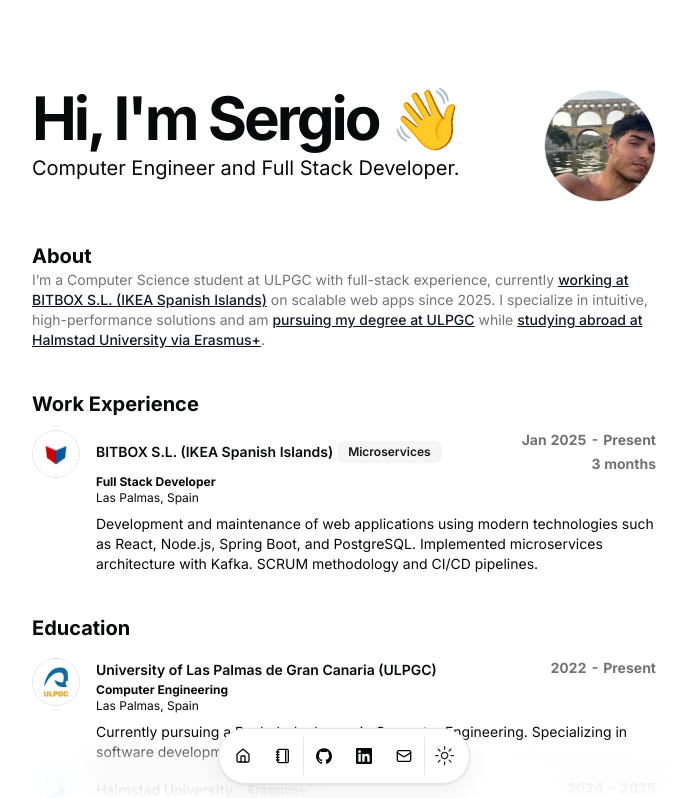
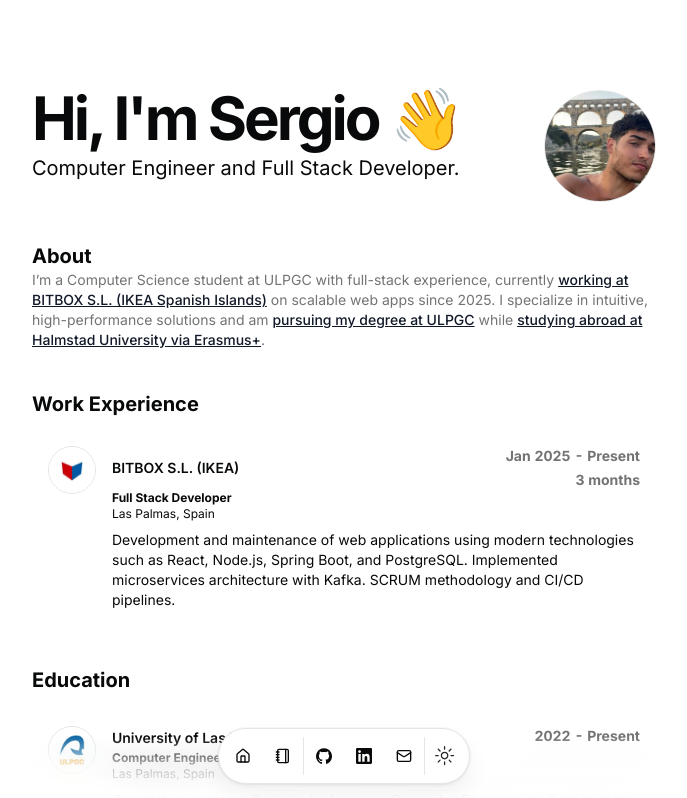
Before and after one commit to SergioAcostaTer/portfolio, a Next.js app: page / in a window 1280 px wide. Shown: the top 798 px of the page, without its empty margins (296-983 px from the left). Built offline with nearby package versions, Linux system fonts and the light colour scheme.

Commit message:
Refactor configuration and components: remove unoptimized image setting, update resume card styles, and clean up resume data

```diff
--- a/src/app/page.tsx
+++ b/src/app/page.tsx
@@ -64,7 +64,6 @@
                 title={work.company}
                 subtitle={work.title}
                 href={work.href}
-                badges={work.badges}
                 period={`${work.start} - ${work.end ?? "Present"}`}
                 description={work.description}
                 location={work.location}
--- a/src/components/resume-card.tsx
+++ b/src/components/resume-card.tsx
@@ -75,7 +75,7 @@
   return (
     <Link
       href={href || "#"}
-      className="block cursor-pointer"
+      className="block cursor-pointer hover:bg-gray-100 dark:hover:bg-gray-800 p-4 rounded-lg transition-colors duration-300 ease-in-out"
       onClick={handleClick}
     >
       <Card className="flex">
@@ -109,7 +109,7 @@
                 )}
                 <ChevronRightIcon
                   className={cn(
-                    "size-4 translate-x-0 transform opacity-0 transition-all duration-300 ease-out group-hover:translate-x-1 group-hover:opacity-100",
+                    "size-4 translate-x-0 transform opacity-0 transition-all duration-300 ease-out group-hover:translate-x-1 group-hover:opacity-100 hidden sm:inline-block",
                     isExpanded ? "rotate-90" : "rotate-0"
                   )}
                 />
--- a/src/components/ui/card.tsx
+++ b/src/components/ui/card.tsx
@@ -8,7 +8,7 @@
 >(({ className, ...props }, ref) => (
   <div
     ref={ref}
-    className={cn("rounded-lg bg-card text-card-foreground", className)}
+    className={cn("rounded-lg text-card-foreground", className)}
     {...props}
   />
 ));
--- a/src/data/resume.tsx
+++ b/src/data/resume.tsx
@@ -76,7 +76,7 @@
   },
   work: [
     {
-      company: "BITBOX S.L. (IKEA Spanish Islands)",
+      company: "BITBOX S.L. (IKEA)",
       href: "https://bitbox.com/",
       location: "Las Palmas, Spain",
       title: "Full Stack Developer",
@@ -86,7 +86,6 @@
       end: "Present",
       description:
         "Development and maintenance of web applications using modern technologies such as React, Node.js, Spring Boot, and PostgreSQL. Implemented microservices architecture with Kafka. SCRUM methodology and CI/CD pipelines.",
-      badges: ["Microservices"],
     },
   ],
   education: [
@@ -108,7 +107,6 @@
       logoUrl: "/halmstad.webp",
       start: "2024",
       end: "2025",
-      badges: ["Erasmus+"],
       location: "Halmstad, Sweden",
       description:
         "Erasmus+ exchange program in Computer Science. Studied advanced programming and software engineering.",
```
